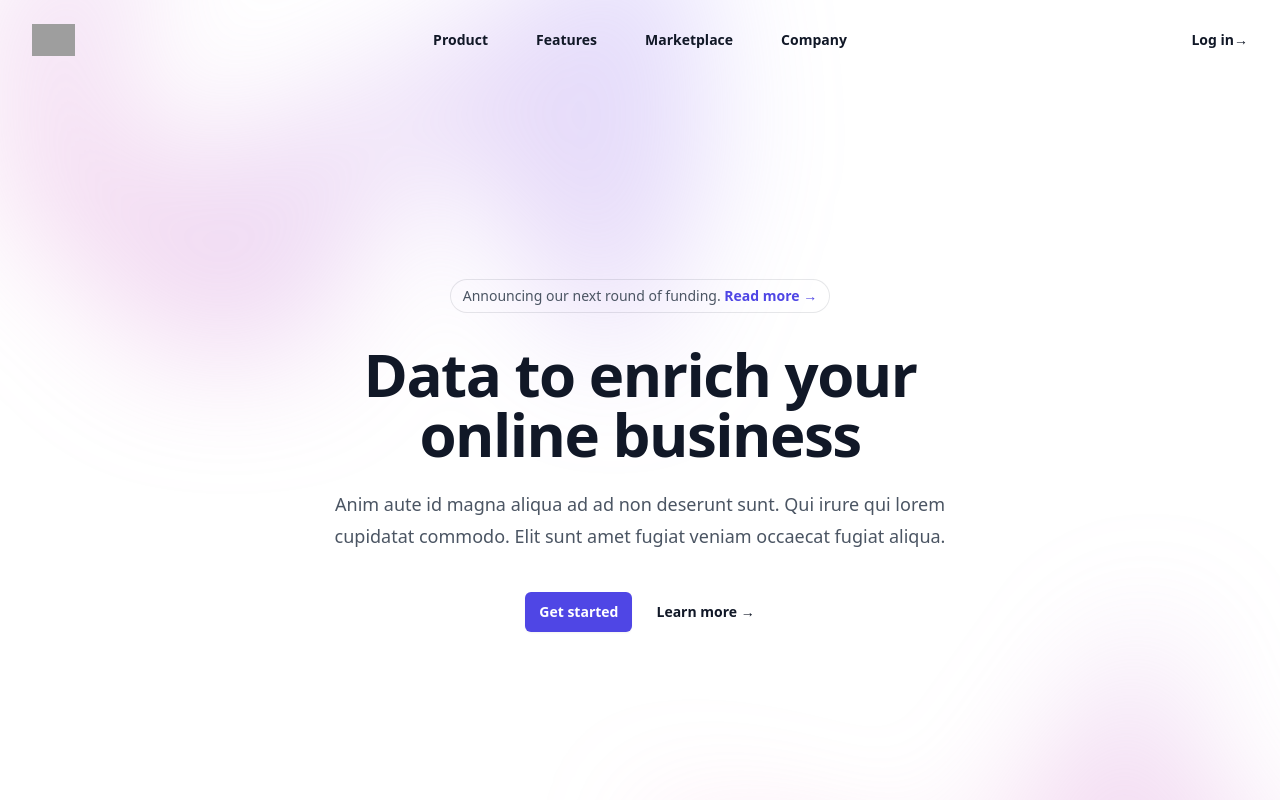
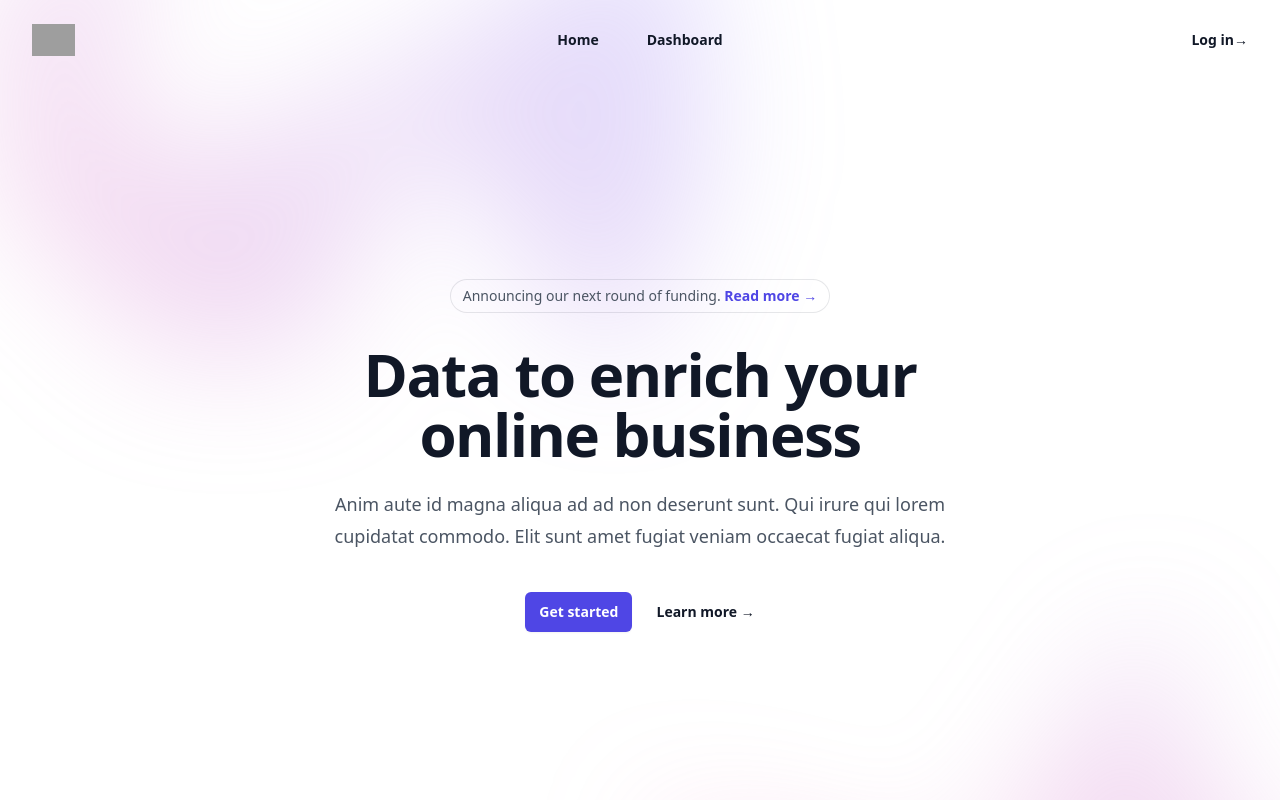
Before and after one commit to njugunamwangi/auth0-reactjs, a React (Create React App) app: page / in a window 1280 px wide. Shown: the top 800 px of the page. Built offline with nearby package versions, Linux system fonts and the light colour scheme; grey boxes are pictures that could not be loaded.

Commit message:
Code refactor

```diff
--- a/src/views/Home.js
+++ b/src/views/Home.js
@@ -2,18 +2,18 @@ import { useState} from 'react'
 import { Dialog } from '@headlessui/react'
 import { Bars3Icon, XMarkIcon } from '@heroicons/react/24/outline'
 import { useAuth0} from "./contexts/Auth0Context";
+import {NavLink} from "react-router-dom";
 
-const navigation = [
-    { name: 'Product', href: '#' },
-    { name: 'Features', href: '#' },
-    { name: 'Marketplace', href: '#' },
-    { name: 'Company', href: '#' },
-]
 
 export default function Home() {
     const {isAuthenticated, login, logout, user} = useAuth0()
 
     const [mobileMenuOpen, setMobileMenuOpen] = useState(false)
+
+    const navigation = [
+        { name: 'Home', to: '/' },
+        { name: 'Dashboard', to: '/dashboard' },
+    ]
 
     return (
         <div className="bg-white">
@@ -41,9 +41,13 @@ export default function Home() {
                     </div>
                     <div className="hidden lg:flex lg:gap-x-12">
                         {navigation.map((item) => (
-                            <a key={item.name} href={item.href} className="text-sm font-semibold leading-6 text-gray-900">
+                            <NavLink
+                                key={item.name}
+                                to={item.to}
+                                className="text-sm font-semibold leading-6 text-gray-900"
+                            >
                                 {item.name}
-                            </a>
+                            </NavLink>
                         ))}
                     </div>
                     <div className="hidden lg:flex lg:flex-1 lg:justify-end">
@@ -95,28 +99,28 @@ export default function Home() {
                             <div className="-my-6 divide-y divide-gray-500/10">
                                 <div className="space-y-2 py-6">
                                     {navigation.map((item) => (
-                                        <a
+                                        <NavLink
                                             key={item.name}
-                                            href={item.href}
+                                            to={item.to}
                                             className="-mx-3 block rounded-lg px-3 py-2 text-base font-semibold leading-7 text-gray-900 hover:bg-gray-50"
                                         >
                                             {item.name}
-                                        </a>
+                                        </NavLink>
                                     ))}
                                 </div>
                                 <div className="py-6">
                                     {!isAuthenticated && (
                                         <a
-                                            onClick={() => login()}
+                                            onClick={login}
                                             href="#"
                                             className="-mx-3 block rounded-lg px-3 py-2.5 text-base font-semibold leading-7 text-gray-900 hover:bg-gray-50"
                                         >
                                             Log in
                                         </a>
                                     )}
-                                    {!isAuthenticated && (
+                                    {isAuthenticated && (
                                         <a
-                                            onClick={() => login()}
+                                            onClick={logout}
                                             href="#"
                                             className="-mx-3 block rounded-lg px-3 py-2.5 text-base font-semibold leading-7 text-gray-900 hover:bg-gray-50"
                                         >
--- a/src/views/contexts/Auth0Context.js
+++ b/src/views/contexts/Auth0Context.js
@@ -10,12 +10,6 @@ export function Auth0Provider({children}) {
 
     useEffect(() => {
         initAuth0()
-            .then((response) => {
-                console.log(response)
-            })
-            .catch((err) => {
-                console.error(err)
-            })
         async function initAuth0() {
             const auth0 = await createAuth0Client({
                 domain: 'dev-5tm58fubgv4owfb4.us.auth0.com',
@@ -30,7 +24,9 @@ export function Auth0Provider({children}) {
             const query = window.location.search
 
             if (query.includes("code=") && query.includes("state=")) {
-                await auth0.handleRedirectCallback()
+                try {
+                    await auth0.handleRedirectCallback()
+                } catch (err) {}
 
                 window.history.replaceState({}, document.title, "/");
             }
@@ -47,6 +43,8 @@ export function Auth0Provider({children}) {
         }
     }, [])
 
+    if (isLoading) return <>Loading...</>
+
     return (
         <Auth0Context.Provider value={{
             isAuthenticated,
--- a/src/views/core/NotFound.js
+++ b/src/views/core/NotFound.js
@@ -1,3 +1,5 @@
+import {NavLink} from "react-router-dom";
+
 export default function NotFound() {
     return (
         <>
@@ -8,9 +10,10 @@ export default function NotFound() {
                     <p className="mt-6 text-base leading-7 text-gray-600">Sorry, we couldn’t find the page you’re
                         looking for.</p>
                     <div className="mt-10 flex items-center justify-center gap-x-6">
-                        <a href="#"
-                           className="rounded-md bg-indigo-600 px-3.5 py-2.5 text-sm font-semibold text-white shadow-sm hover:bg-indigo-500 focus-visible:outline focus-visible:outline-2 focus-visible:outline-offset-2 focus-visible:outline-indigo-600">Go
-                            back home</a>
+                        <NavLink to="/"
+                           className="rounded-md bg-indigo-600 px-3.5 py-2.5 text-sm font-semibold text-white shadow-sm hover:bg-indigo-500 focus-visible:outline focus-visible:outline-2 focus-visible:outline-offset-2 focus-visible:outline-indigo-600">
+                            Go back home
+                        </NavLink>
                         <a href="#" className="text-sm font-semibold text-gray-900">Contact support <span
                             aria-hidden="true">&rarr;</span></a>
                     </div>
```
